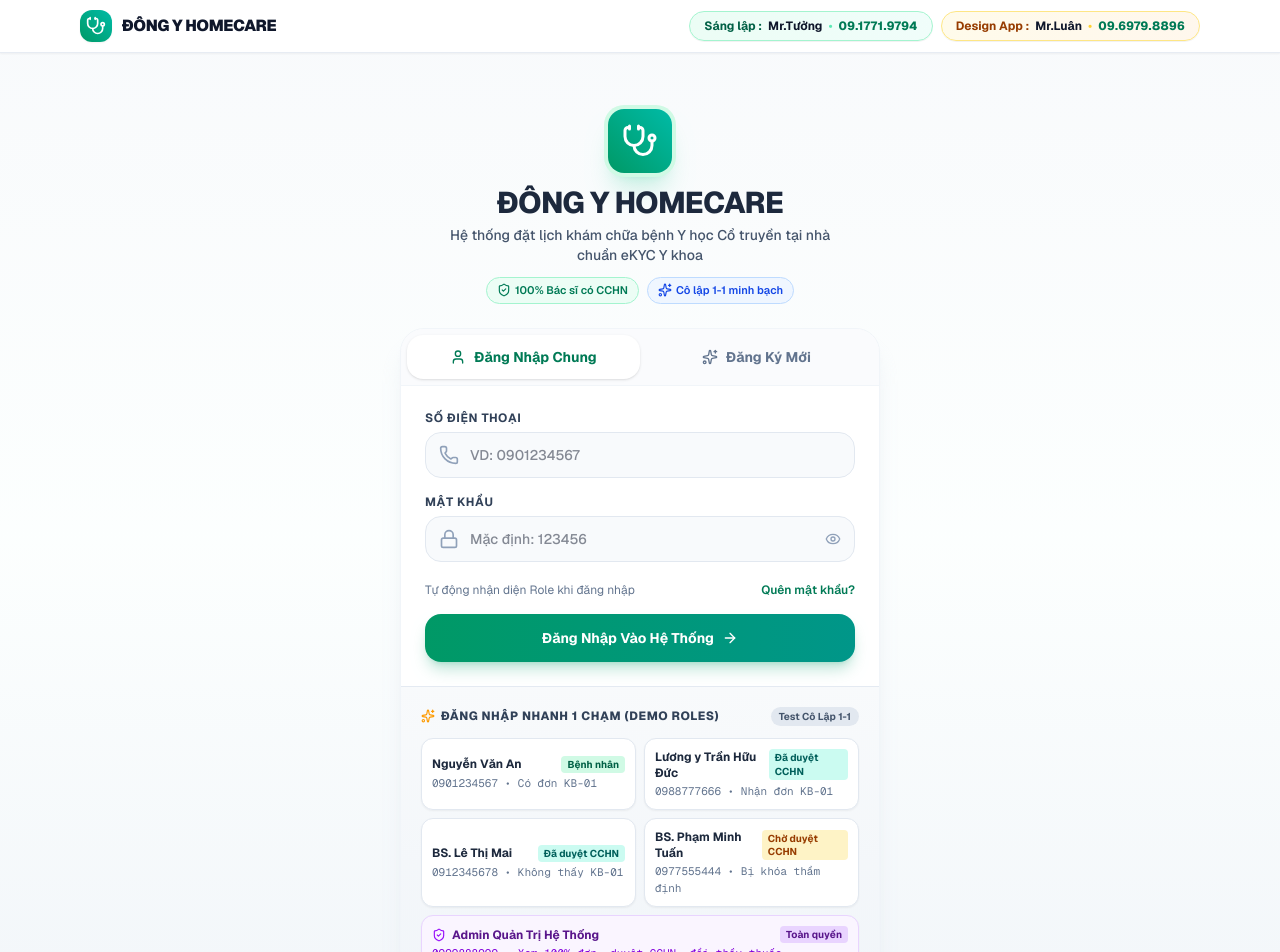
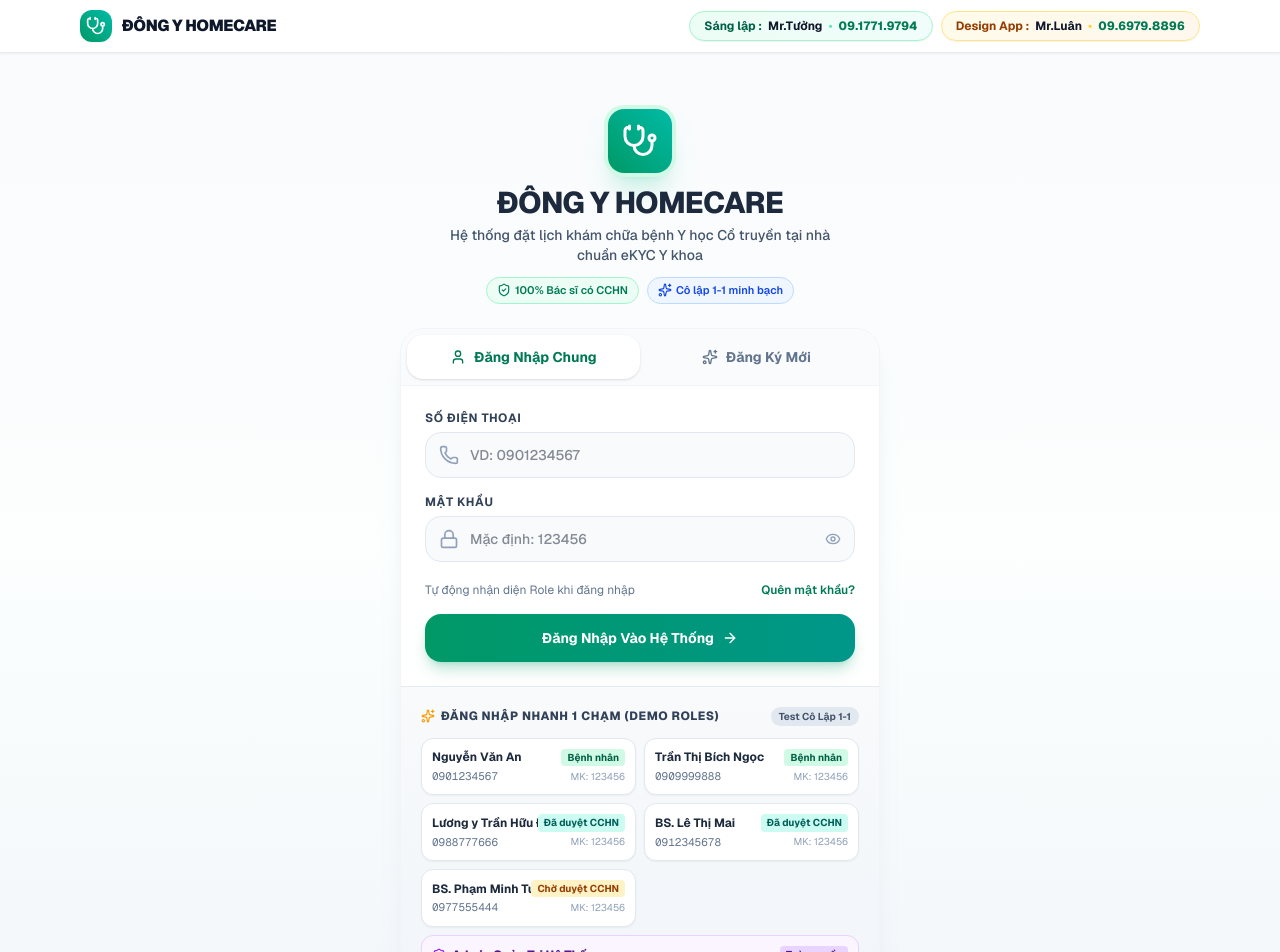
Before and after one commit to luanitnipponham/app-dongy, a Next.js app: page / in a window 1280 px wide. Shown: the top 952 px of the page. Built offline with nearby package versions, Linux system fonts and the light colour scheme; no server answers.

Commit message:
fix: make quick login and header dropdown dynamic and enable full realtime sync across all tables

```diff
--- a/src/app/page.tsx
+++ b/src/app/page.tsx
@@ -89,13 +89,25 @@ export default function Home() {
 
         // Fetch practitioner profiles
         const { data: pracData } = await supabase.from('practitioner_profiles').select('*');
+        const pracMap: Record<string, PractitionerProfile> = {};
         if (pracData) {
-          const pracMap: Record<string, PractitionerProfile> = {};
           pracData.forEach((p) => {
             pracMap[p.user_id] = p;
           });
           setPractitioners(pracMap);
         }
+
+        // Keep currentUser and currentPractitioner fresh if they exist
+        setCurrentUser((prevCur) => {
+          if (!prevCur) return null;
+          const updated = profData.find((p) => p.id === prevCur.id);
+          return updated || prevCur;
+        });
+
+        setCurrentPractitioner((prevPrac) => {
+          if (!prevPrac) return null;
+          return pracMap[prevPrac.user_id] || prevPrac;
+        });
 
         // Fetch wallets
         const { data: walletData } = await supabase.from('wallets').select('*');
@@ -137,10 +149,34 @@ export default function Home() {
   useEffect(() => {
     checkSupabaseConnection();
 
-    // Supabase Realtime Listener
+    // Supabase Realtime Listener for ALL tables
     if (isSupabaseConfigured) {
       const channel = supabase
-        .channel('public:bookings')
+        .channel('public:realtime_sync')
+        .on(
+          'postgres_changes',
+          { event: '*', schema: 'public', table: 'profiles' },
+          (payload) => {
+            console.log('Realtime Profile Change detected:', payload);
+            checkSupabaseConnection();
+          }
+        )
+        .on(
+          'postgres_changes',
+          { event: '*', schema: 'public', table: 'practitioner_profiles' },
+          (payload) => {
+            console.log('Realtime Practitioner Change detected:', payload);
+            checkSupabaseConnection();
+          }
+        )
+        .on(
+          'postgres_changes',
+          { event: '*', schema: 'public', table: 'wallets' },
+          (payload) => {
+            console.log('Realtime Wallet Change detected:', payload);
+            checkSupabaseConnection();
+          }
+        )
         .on(
           'postgres_changes',
           { event: '*', schema: 'public', table: 'bookings' },
@@ -689,7 +725,9 @@ export default function Home() {
     }
 
     if (isLiveConnected) {
-      supabase.from('profiles').update({ password_hash: pwd }).eq('id', userId);
+      supabase.from('profiles').update({ password_hash: pwd }).eq('id', userId).then(() => {
+        checkSupabaseConnection();
+      });
     }
   };
 
@@ -788,6 +826,7 @@ export default function Home() {
           const { error: wErr } = await supabase.from('wallets').insert([newWallet]);
           if (wErr) console.error('Supabase insert wallet error:', wErr);
         }
+        await checkSupabaseConnection();
       } catch (e) {
         console.error('Supabase live create user error:', e);
       }
@@ -846,11 +885,24 @@ export default function Home() {
             .eq('id', userId);
         }
         if (data.practitioner && Object.keys(data.practitioner).length > 0) {
-          await supabase
+          const { data: existingPrac } = await supabase
             .from('practitioner_profiles')
-            .update({ ...data.practitioner, updated_at: now })
-            .eq('user_id', userId);
+            .select('id')
+            .eq('user_id', userId)
+            .maybeSingle();
+
+          if (existingPrac) {
+            await supabase
+              .from('practitioner_profiles')
+              .update({ ...data.practitioner, updated_at: now })
+              .eq('user_id', userId);
+          } else {
+            await supabase
+              .from('practitioner_profiles')
+              .insert([{ ...data.practitioner, user_id: userId, updated_at: now }]);
+          }
         }
+        await checkSupabaseConnection();
       } catch (e) {
         console.error('Supabase live update user error:', e);
       }
@@ -898,6 +950,7 @@ export default function Home() {
     if (isLiveConnected) {
       try {
         await supabase.from('profiles').delete().eq('id', userId);
+        await checkSupabaseConnection();
       } catch (e) {
         console.error('Supabase live delete user error:', e);
       }
@@ -999,12 +1052,20 @@ export default function Home() {
                   onChange={(e) => handleQuickSwitchUser(e.target.value)}
                   className="bg-transparent font-bold text-xs text-slate-800 focus:outline-none cursor-pointer pr-1"
                 >
-                  <option value="0901234567">BN. Nguyễn Văn An</option>
-                  <option value="0909999888">BN. Bích Ngọc</option>
-                  <option value="0988777666">Lương y Đức (Đã duyệt CCHN)</option>
-                  <option value="0912345678">BS. Mai (Đã duyệt CCHN)</option>
-                  <option value="0977555444">BS. Tuấn (Chờ duyệt CCHN)</option>
-                  <option value="0999888999">Admin Quản Trị</option>
+                  {profiles.map((p) => {
+                    const prac = practitioners[p.id];
+                    const label =
+                      p.role === 'ADMIN'
+                        ? `Admin: ${p.full_name}`
+                        : p.role === 'PRACTITIONER'
+                        ? `${p.full_name} (${prac?.is_verified ? 'Đã duyệt' : 'Chờ duyệt'})`
+                        : `BN. ${p.full_name}`;
+                    return (
+                      <option key={p.id} value={p.phone}>
+                        {label} ({p.phone})
+                      </option>
+                    );
+                  })}
                 </select>
               </div>
 
--- a/src/components/AuthPortal.tsx
+++ b/src/components/AuthPortal.tsx
@@ -103,11 +103,19 @@ export default function AuthPortal({
     }, 400);
   };
 
-  const handleQuickLogin = (quickPhone: string) => {
-    setPhone(quickPhone);
-    setPassword('123456');
-    const matchedProfile = profiles.find((p) => normalizePhoneNumber(p.phone) === quickPhone);
+  const handleQuickLogin = (target: string | Profile) => {
+    let matchedProfile: Profile | undefined;
+    if (typeof target === 'string') {
+      const clean = normalizePhoneNumber(target);
+      matchedProfile = profiles.find((p) => normalizePhoneNumber(p.phone) === clean);
+    } else {
+      matchedProfile = target;
+    }
+
     if (matchedProfile) {
+      setPhone(matchedProfile.phone);
+      setPassword(matchedProfile.password_hash || '123456');
+      setErrorMsg('');
       const prac = practitioners[matchedProfile.id];
       onLoginSuccess(matchedProfile, prac);
     }
@@ -545,68 +553,66 @@ export default function AuthPortal({
           </div>
 
           <div className="grid grid-cols-1 sm:grid-cols-2 gap-2 text-left">
-            <button
-              type="button"
-              onClick={() => handleQuickLogin('0901234567')}
-              className="p-2.5 rounded-xl bg-white hover:bg-emerald-50 border border-slate-200 hover:border-emerald-300 transition-all text-left group shadow-xs"
-            >
-              <div className="text-xs font-bold text-slate-800 group-hover:text-emerald-700 flex items-center justify-between">
-                <span>Nguyễn Văn An</span>
-                <span className="text-[10px] bg-emerald-100 text-emerald-800 px-1.5 py-0.5 rounded">Bệnh nhân</span>
-              </div>
-              <div className="text-[11px] text-slate-500 font-mono mt-0.5">0901234567 • Có đơn KB-01</div>
-            </button>
+            {profiles.map((u) => {
+              const prac = practitioners[u.id];
+              const isAdmin = u.role === 'ADMIN';
+              const isDoctor = u.role === 'PRACTITIONER';
 
-            <button
-              type="button"
-              onClick={() => handleQuickLogin('0988777666')}
-              className="p-2.5 rounded-xl bg-white hover:bg-teal-50 border border-slate-200 hover:border-teal-300 transition-all text-left group shadow-xs"
-            >
-              <div className="text-xs font-bold text-slate-800 group-hover:text-teal-700 flex items-center justify-between">
-                <span>Lương y Trần Hữu Đức</span>
-                <span className="text-[10px] bg-teal-100 text-teal-800 px-1.5 py-0.5 rounded">Đã duyệt CCHN</span>
-              </div>
-              <div className="text-[11px] text-slate-500 font-mono mt-0.5">0988777666 • Nhận đơn KB-01</div>
-            </button>
-
-            <button
-              type="button"
-              onClick={() => handleQuickLogin('0912345678')}
-              className="p-2.5 rounded-xl bg-white hover:bg-teal-50 border border-slate-200 hover:border-teal-300 transition-all text-left group shadow-xs"
-            >
-              <div className="text-xs font-bold text-slate-800 group-hover:text-teal-700 flex items-center justify-between">
-                <span>BS. Lê Thị Mai</span>
-                <span className="text-[10px] bg-teal-100 text-teal-800 px-1.5 py-0.5 rounded">Đã duyệt CCHN</span>
-              </div>
-              <div className="text-[11px] text-slate-500 font-mono mt-0.5">0912345678 • Không thấy KB-01</div>
-            </button>
-
-            <button
-              type="button"
-              onClick={() => handleQuickLogin('0977555444')}
-              className="p-2.5 rounded-xl bg-white hover:bg-amber-50 border border-slate-200 hover:border-amber-300 transition-all text-left group shadow-xs"
-            >
-              <div className="text-xs font-bold text-slate-800 group-hover:text-amber-700 flex items-center justify-between">
-                <span>BS. Phạm Minh Tuấn</span>
-                <span className="text-[10px] bg-amber-100 text-amber-800 px-1.5 py-0.5 rounded">Chờ duyệt CCHN</span>
-              </div>
-              <div className="text-[11px] text-slate-500 font-mono mt-0.5">0977555444 • Bị khóa thẩm định</div>
-            </button>
-
-            <button
-              type="button"
-              onClick={() => handleQuickLogin('0999888999')}
-              className="sm:col-span-2 p-2.5 rounded-xl bg-purple-50 hover:bg-purple-100 border border-purple-200 hover:border-purple-300 transition-all text-left group shadow-xs"
-            >
-              <div className="text-xs font-bold text-purple-900 flex items-center justify-between">
-                <span className="flex items-center gap-1.5">
-                  <ShieldCheck className="w-3.5 h-3.5 text-purple-600" />
-                  Admin Quản Trị Hệ Thống
-                </span>
-                <span className="text-[10px] bg-purple-200 text-purple-900 px-1.5 py-0.5 rounded font-bold">Toàn quyền</span>
-              </div>
-              <div className="text-[11px] text-purple-700 font-mono mt-0.5">0999888999 • Xem 100% đơn, duyệt CCHN, đổi thầy thuốc</div>
-            </button>
+              return (
+                <button
+                  key={u.id}
+                  type="button"
+                  onClick={() => handleQuickLogin(u)}
+                  className={`p-2.5 rounded-xl border transition-all text-left group shadow-xs cursor-pointer ${
+                    isAdmin
+                      ? 'sm:col-span-2 bg-purple-50 hover:bg-purple-100 border-purple-200 hover:border-purple-300'
+                      : isDoctor
+                      ? 'bg-white hover:bg-teal-50 border-slate-200 hover:border-teal-300'
+                      : 'bg-white hover:bg-emerald-50 border-slate-200 hover:border-emerald-300'
+                  }`}
+                >
+                  <div className="text-xs font-bold text-slate-800 flex items-center justify-between">
+                    <span
+                      className={`flex items-center gap-1.5 truncate ${
+                        isAdmin
+                          ? 'text-purple-900 group-hover:text-purple-950 font-extrabold'
+                          : isDoctor
+                          ? 'group-hover:text-teal-700'
+                          : 'group-hover:text-emerald-700'
+                      }`}
+                    >
+                      {isAdmin && <ShieldCheck className="w-3.5 h-3.5 text-purple-600 shrink-0" />}
+                      {u.full_name}
+                    </span>
+                    <span
+                      className={`text-[10px] px-1.5 py-0.5 rounded font-bold shrink-0 ${
+                        isAdmin
+                          ? 'bg-purple-200 text-purple-900'
+                          : isDoctor
+                          ? prac?.is_verified
+                            ? 'bg-teal-100 text-teal-800'
+                            : 'bg-amber-100 text-amber-800'
+                          : 'bg-emerald-100 text-emerald-800'
+                      }`}
+                    >
+                      {isAdmin
+                        ? 'Toàn quyền'
+                        : isDoctor
+                        ? prac?.is_verified
+                          ? 'Đã duyệt CCHN'
+                          : 'Chờ duyệt CCHN'
+                        : 'Bệnh nhân'}
+                    </span>
+                  </div>
+                  <div className="text-[11px] text-slate-500 font-mono mt-0.5 flex items-center justify-between">
+                    <span>{u.phone}</span>
+                    <span className="text-[10px] text-slate-400 font-sans">
+                      MK: {u.password_hash || '123456'}
+                    </span>
+                  </div>
+                </button>
+              );
+            })}
           </div>
         </div>
       </div>
```
